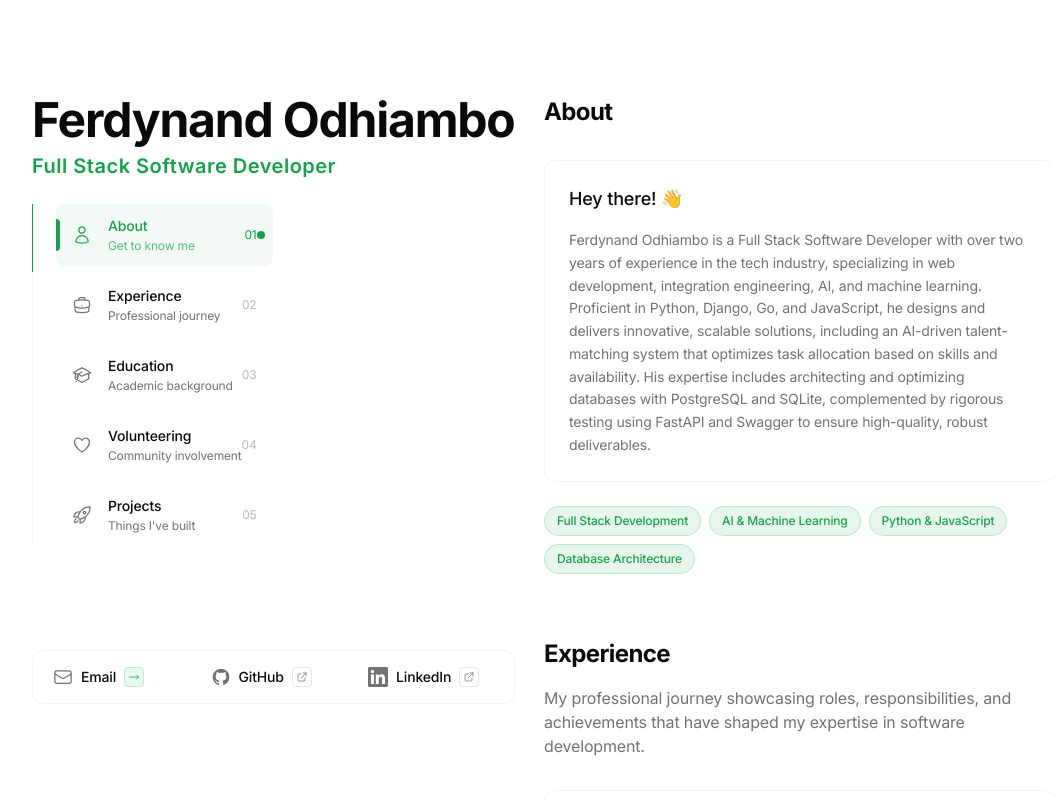
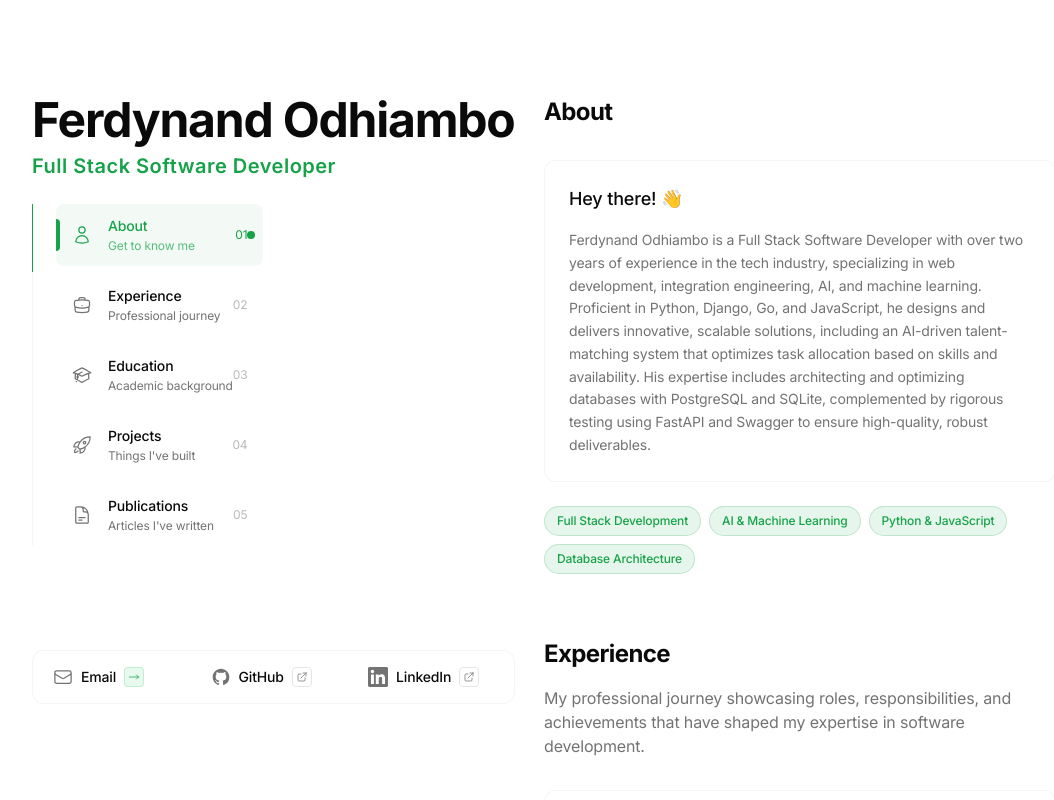
Before and after one commit to MeFerdi/portfolio, a Next.js app: page / in a window 1280 px wide. Shown: the top 800 px of the page, without its empty margins (96-1150 px from the left). Built offline with nearby package versions, Linux system fonts and the light colour scheme.

Commit message:
feat: add Publications section to Navigation component

```diff
--- a/components/navigation.jsx
+++ b/components/navigation.jsx
@@ -7,7 +7,8 @@ import {
     BriefcaseIcon,
     AcademicCapIcon,
     HeartIcon,
-    RocketLaunchIcon
+    RocketLaunchIcon,
+    DocumentTextIcon
 } from '@heroicons/react/24/outline';
 
 const Navigation = () => {
@@ -40,18 +41,18 @@ const Navigation = () => {
             description: 'Academic background'
         },
         {
-            id: 'volunteering',
-            name: 'Volunteering',
-            href: '#volunteering',
-            icon: HeartIcon,
-            description: 'Community involvement'
-        },
-        {
             id: 'projects',
             name: 'Projects',
             href: '#projects',
             icon: RocketLaunchIcon,
             description: 'Things I\'ve built'
+        },
+        {
+            id: 'publications',
+            name: 'Publications',
+            href: '#publications',
+            icon: DocumentTextIcon,
+            description: 'Articles I\'ve written'
         }
     ];
 
```
